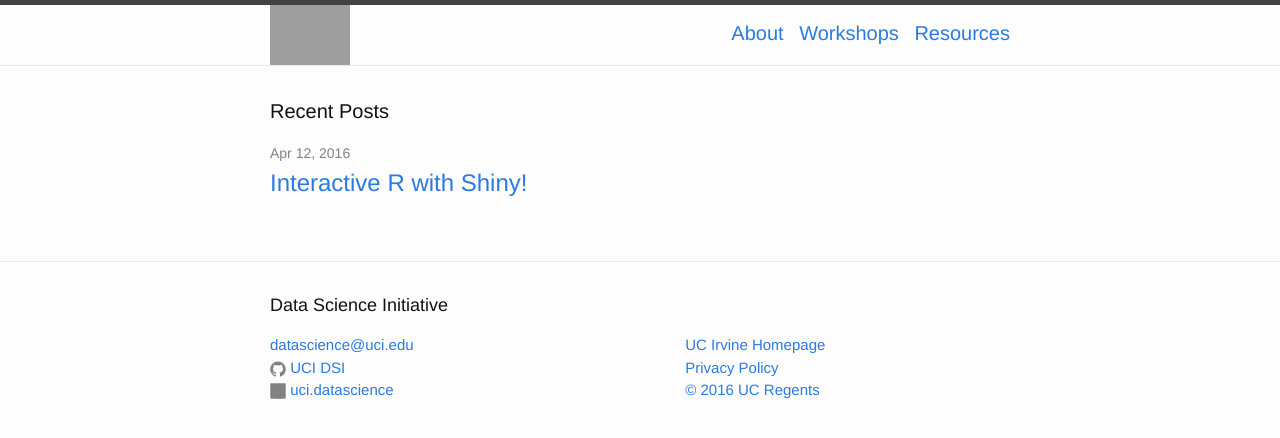
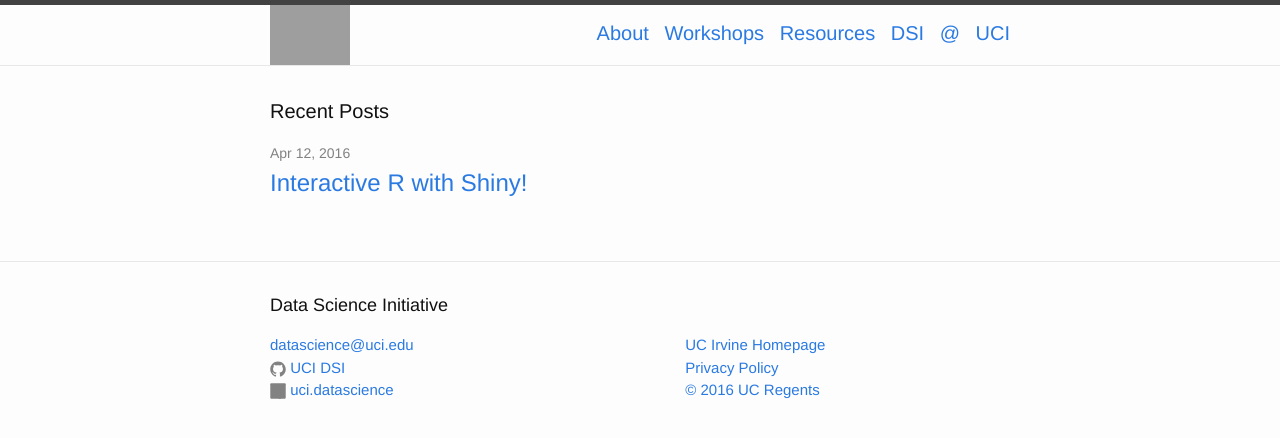
Before and after one commit to UCIDataScienceInitiative/UCIDataScienceInitiative.github.io, a Jekyll site: the page built from index.html, in a window 1280 px wide. Shown: the top 438 px of the page. Built offline with Jekyll 4.4.1, drawn with Linux system fonts in a browser that asks for light colours; grey boxes are pictures that could not be loaded.

Commit message:
Update header.html

```diff
--- a/_includes/header.html
+++ b/_includes/header.html
@@ -19,6 +19,7 @@
             		<a style="font-size:20px; word-spacing: 10px" href="/About/"> About </a>
         		<a style="font-size:20px; word-spacing: 10px" href="/Workshops/"> Workshops </a>
         		<a style="font-size:20px; word-spacing: 10px" href="/Resources/"> Resources </a>
+        		<a style="font-size:20px; word-spacing: 10px" href="http://datascience.uci.edu" target="_blank"> DSI @ UCI </a>
         	  </div>
         	</div>
       </div>
```
